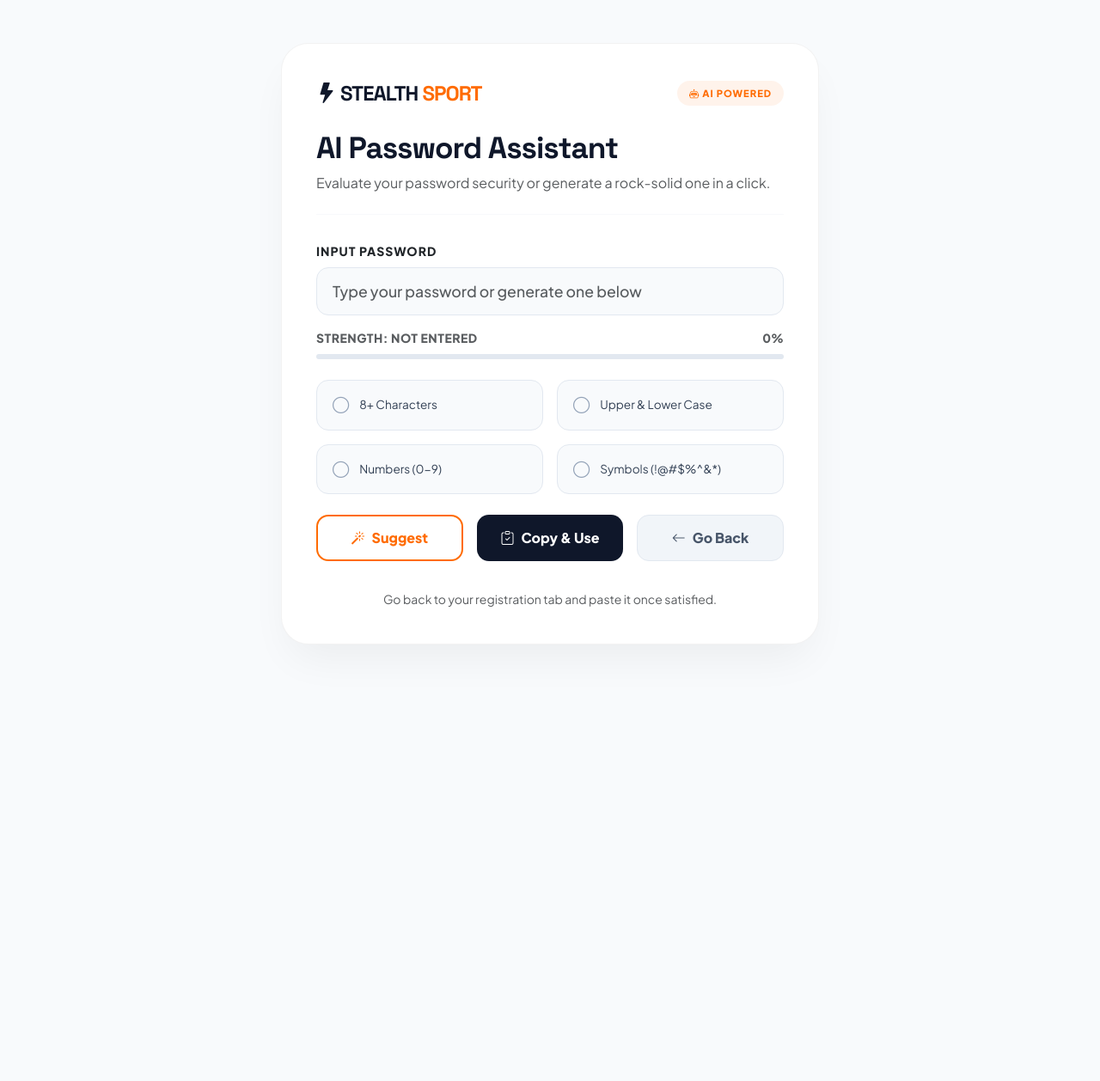
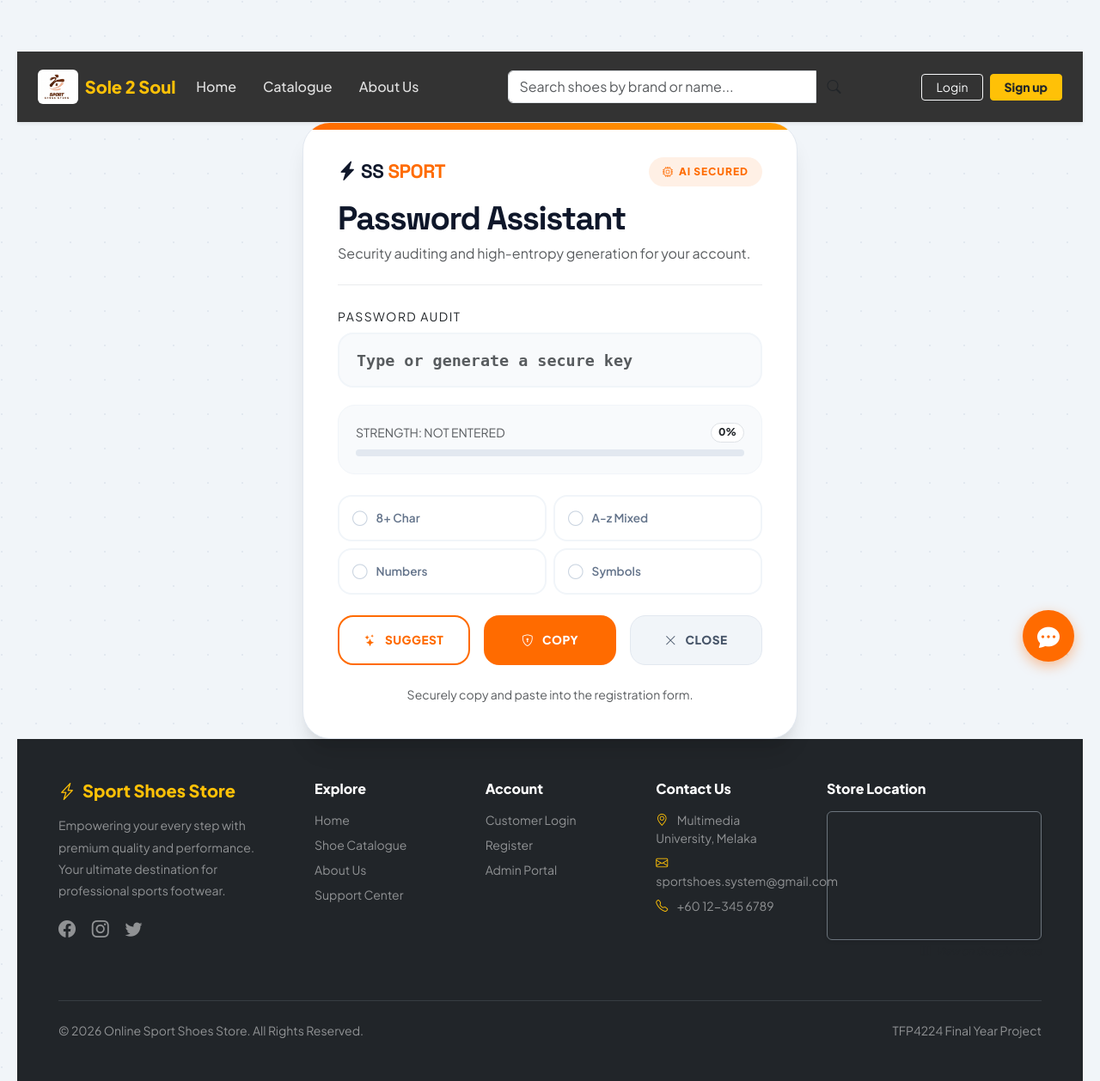
Before and after one commit to LeeYX0630/Online-Sport-Shoes-Store, a PHP site: the page made by Module A/password_assistant.php in a window 1280 px wide. Shown: the whole page at 86% size. Before the commit the page ends 706 px from the top, so only its background shows below. Run offline with PHP 8.4, Linux system fonts and the light colour scheme; a map, chart or similar area stays blank; some libraries are stand-ins or nearby versions; grey boxes are pictures that could not be loaded.

Commit message:
passwordassistance

```diff
--- a/Module A/password_assistant.php
+++ b/Module A/password_assistant.php
@@ -1,17 +1,19 @@
 <?php
 /**
- * STEALTH SPORT SHOES - AI PASSWORD ASSISTANT
+ * SS SPORT - AI PASSWORD ASSISTANT
+ * Fully responsive and optimized for scrolling visibility.
  */
 if (session_status() === PHP_SESSION_NONE) {
     session_start();
 }
+include_once '../includes/header.php';
 ?>
 <!DOCTYPE html>
 <html lang="en">
 <head>
     <meta charset="UTF-8">
     <meta name="viewport" content="width=device-width, initial-scale=1.0">
-    <title>AI Password Security Assistant - Stealth Sport Shoes</title>
+    <title>AI Password Security Assistant - SS Sport</title>
     <link href="https://fonts.googleapis.com/css2?family=Plus+Jakarta+Sans:wght@400;500;600;800&family=Space+Grotesk:wght@700&display=swap" rel="stylesheet">
     <link rel="stylesheet" href="https://cdn.jsdelivr.net/npm/bootstrap@5.3.0/dist/css/bootstrap.min.css">
     <link rel="stylesheet" href="https://cdn.jsdelivr.net/npm/bootstrap-icons@1.11.1/font/bootstrap-icons.css">
@@ -20,26 +22,27 @@ if (session_status() === PHP_SESSION_NONE) {
         :root {
             --brand-orange: #FF6B00;
             --brand-dark: #0F172A;
-            --bg-light: #F8FAFC;
+            --bg-light: #F1F5F9;
             --card-white: #FFFFFF;
-            --border-color: rgba(0, 0, 0, 0.05);
+            --border-color: #E2E8F0;
         }
 
         body {
             background-color: var(--bg-light);
+            background-image: radial-gradient(circle at 2px 2px, #e2e8f0 1px, transparent 0);
+            background-size: 40px 40px;
             font-family: 'Plus Jakarta Sans', sans-serif;
             color: #334155;
             min-height: 100vh;
-            display: flex;
-            align-items: center;
-            justify-content: center;
-            padding: 20px 0;
+            display: block;
+            padding: 60px 20px;
+            overflow-y: auto;
         }
 
         .assistant-wrapper {
             width: 100%;
-            max-width: 650px;
-            margin: auto;
+            max-width: 600px;
+            margin: 0 auto;
         }
 
         .assistant-card {
@@ -47,15 +50,27 @@ if (session_status() === PHP_SESSION_NONE) {
             padding: 40px;
             border-radius: 32px;
             border: 1px solid var(--border-color);
-            box-shadow: 0 25px 50px -12px rgba(0, 0, 0, 0.06);
+            box-shadow: 0 20px 25px -5px rgba(0, 0, 0, 0.1), 0 10px 10px -5px rgba(0, 0, 0, 0.04);
+            position: relative;
+            overflow: hidden;
+        }
+
+        .assistant-card::before {
+            content: "";
+            position: absolute;
+            top: 0;
+            left: 0;
+            width: 100%;
+            height: 8px;
+            background: linear-gradient(90deg, var(--brand-orange), #ff9d00);
         }
 
         .brand-logo-area {
             font-family: 'Space Grotesk', sans-serif;
-            font-size: 1.5rem;
+            font-size: 1.4rem;
             font-weight: 700;
             color: var(--brand-dark);
-            letter-spacing: -1px;
+            letter-spacing: -0.5px;
         }
 
         .brand-logo-area span {
@@ -64,44 +79,58 @@ if (session_status() === PHP_SESSION_NONE) {
 
         .page-title {
             font-family: 'Space Grotesk', sans-serif;
-            font-size: 2.2rem;
-            font-weight: 700;
-            line-height: 1.2;
-            letter-spacing: -1px;
+            font-size: 2.4rem;
+            font-weight: 800;
+            line-height: 1.1;
+            letter-spacing: -1.5px;
             color: var(--brand-dark);
+            margin-top: 15px;
         }
 
         .section-tag {
             color: var(--brand-orange);
             font-weight: 800;
-            font-size: 0.7rem;
-            background: rgba(255, 107, 0, 0.08);
-            padding: 6px 14px;
+            font-size: 0.75rem;
+            background: rgba(255, 107, 0, 0.1);
+            padding: 8px 16px;
             border-radius: 50px;
-            display: inline-block;
+            display: inline-flex;
+            align-items: center;
+            gap: 6px;
             text-transform: uppercase;
             letter-spacing: 1px;
         }
 
         .form-control-custom {
-            height: 56px;
-            border-radius: 14px;
-            border: 1px solid #E2E8F0;
+            height: 64px;
+            border-radius: 18px;
+            border: 2px solid #F1F5F9;
             background: #F8FAFC;
-            font-size: 1.1rem;
-            padding: 0 18px;
-            font-weight: 500;
-            transition: all 0.2s ease;
+            font-size: 1.15rem;
+            padding: 0 20px;
+            font-weight: 600;
+            color: var(--brand-dark);
+            transition: all 0.3s cubic-bezier(0.4, 0, 0.2, 1);
+            font-family: monospace;
         }
 
         .form-control-custom:focus {
-            box-shadow: 0 0 0 4px rgba(255, 107, 0, 0.1);
+            box-shadow: 0 0 0 5px rgba(255, 107, 0, 0.15);
             border-color: var(--brand-orange);
             background: #FFFFFF;
+            outline: none;
+        }
+
+        .strength-meter-container {
+            background: #F8FAFC;
+            padding: 20px;
+            border-radius: 20px;
+            margin-top: 20px;
+            border: 1px solid #F1F5F9;
         }
 
         .strength-meter-bar {
-            height: 6px;
+            height: 8px;
             width: 100%;
             background-color: #E2E8F0;
             border-radius: 10px;
@@ -112,70 +141,79 @@ if (session_status() === PHP_SESSION_NONE) {
         .strength-fill {
             height: 100%;
             width: 0%;
-            transition: width 0.4s ease, background-color 0.4s ease;
+            transition: width 0.6s cubic-bezier(0.34, 1.56, 0.64, 1), background-color 0.4s ease;
             border-radius: 10px;
         }
 
         .metric-card {
-            background: #F8FAFC;
-            border: 1px solid #E2E8F0;
-            border-radius: 14px;
-            padding: 14px 18px;
+            background: #FFFFFF;
+            border: 2px solid #F1F5F9;
+            border-radius: 16px;
+            padding: 12px 15px;
             font-size: 0.85rem;
+            font-weight: 600;
             display: flex;
             align-items: center;
-            gap: 12px;
-            transition: all 0.3s ease;
+            gap: 10px;
+            transition: all 0.2s ease;
+            color: #64748B;
         }
 
         .metric-card.valid {
-            background: rgba(16, 185, 129, 0.05);
-            border-color: rgba(16, 185, 129, 0.2);
-            color: #065F46;
+            background: #F0FDF4;
+            border-color: #BBF7D0;
+            color: #166534;
         }
 
         .metric-card i {
-            font-size: 1.2rem;
-            color: #94A3B8;
+            font-size: 1.1rem;
+            color: #CBD5E1;
         }
 
         .metric-card.valid i {
-            color: #10B981;
+            color: #22C55E;
         }
 
         .btn-action {
-            height: 54px;
-            border-radius: 14px;
-            font-weight: 700;
+            height: 58px;
+            border-radius: 18px;
+            font-weight: 800;
             display: inline-flex;
             align-items: center;
             justify-content: center;
-            gap: 8px;
-            transition: all 0.2s ease;
+            gap: 10px;
+            transition: all 0.3s ease;
+            text-transform: uppercase;
+            font-size: 0.85rem;
+            letter-spacing: 0.5px;
         }
 
+
         .btn-copy {
-            background: var(--brand-dark);
+            background: var(--brand-orange);
             color: white;
             border: none;
             width: 100%;
         }
 
         .btn-copy:hover {
-            background: #1e293b;
-            transform: translateY(-2px);
+            background: #e66000; /* Slightly darker orange on hover */
+            transform: translateY(-3px);
+            box-shadow: 0 10px 15px -3px rgba(255, 107, 0, 0.3);
         }
 
         .btn-generate {
-            background: transparent;
+            background: white;
             color: var(--brand-orange);
             border: 2px solid var(--brand-orange);
             width: 100%;
         }
 
         .btn-generate:hover {
-            background: rgba(255, 107, 0, 0.05);
-            transform: translateY(-2px);
+            background: var(--brand-orange);
+            color: white;
+            transform: translateY(-3px);
+            box-shadow: 0 10px 15px -3px rgba(255, 107, 0, 0.2);
         }
 
         .btn-back {
@@ -188,34 +226,41 @@ if (session_status() === PHP_SESSION_NONE) {
 
         .btn-back:hover {
             background: #E2E8F0;
-            color: #1e293b;
-            transform: translateY(-2px);
+            color: var(--brand-dark);
+        }
+
+        #ai-feedback {
+            border: none;
+            background: linear-gradient(135deg, #FFF7ED 0%, #FFEDD5 100%);
+            position: relative;
+            box-shadow: inset 0 2px 4px rgba(0,0,0,0.02);
         }
 
         .copy-toast {
             visibility: hidden;
-            background-color: #0F172A;
+            background-color: var(--brand-dark);
             color: #fff;
             text-align: center;
-            border-radius: 8px;
-            padding: 10px 20px;
+            border-radius: 12px;
+            padding: 14px 28px;
             position: fixed;
-            z-index: 100;
-            bottom: 30px;
+            z-index: 1000;
+            bottom: 40px;
             left: 50%;
             transform: translateX(-50%);
-            font-weight: 600;
-            font-size: 0.9rem;
-            box-shadow: 0 10px 25px -5px rgba(0, 0, 0, 0.3);
+            font-weight: 700;
+            box-shadow: 0 20px 25px -5px rgba(0, 0, 0, 0.2);
         }
 
         .copy-toast.show {
             visibility: visible;
-            animation: fadein 0.3s, fadeout 0.3s 2.2s;
+            animation: slideUpFade 0.4s forwards, slideDownFade 0.4s 2.2s forwards;
         }
 
-        @keyframes fadein { from { bottom: 0; opacity: 0; } to { bottom: 30px; opacity: 1; } }
-        @keyframes fadeout { from { bottom: 30px; opacity: 1; } to { bottom: 0; opacity: 0; } }
+        @keyframes slideUpFade { from { bottom: 0; opacity: 0; } to { bottom: 40px; opacity: 1; } }
+        @keyframes slideDownFade { from { bottom: 40px; opacity: 1; } to { bottom: 0; opacity: 0; } }
+
+        hr { opacity: 0.1; }
     </style>
 </head>
 <body>
@@ -223,28 +268,26 @@ if (session_status() === PHP_SESSION_NONE) {
 <div class="container assistant-wrapper">
     <div class="assistant-card">
 
-        <div class="d-flex justify-content-between align-items-center mb-4">
-            <div class="brand-logo-area"><i class="bi bi-lightning-fill"></i> STEALTH <span>SPORT</span></div>
-            <span class="section-tag"><i class="bi bi-robot"></i> AI Powered</span>
+        <div class="d-flex justify-content-between align-items-center">
+            <div class="brand-logo-area"><i class="bi bi-lightning-charge-fill"></i> SS <span>SPORT</span></div>
+            <span class="section-tag"><i class="bi bi-cpu"></i> AI Secured</span>
         </div>
 
-        <div class="mb-4">
-            <h1 class="page-title">AI Password Assistant</h1>
-            <p class="text-muted mb-0">Evaluate your password security or generate a rock-solid one in a click.</p>
+        <div class="mt-3 mb-4">
+            <h1 class="page-title">Password Assistant</h1>
+            <p class="text-muted mt-2 mb-0">Security auditing and high-entropy generation for your account.</p>
         </div>
 
-        <hr style="border-color: #E2E8F0; margin-bottom: 30px;">
+        <hr class="my-4">
 
         <div class="mb-4">
-            <label class="form-label fw-bold text-dark text-uppercase small" style="letter-spacing: 1px;">Input Password</label>
-            <div class="input-group">
-                <input type="text" id="ai-password-input" class="form-control form-control-custom" placeholder="Type your password or generate one below" autocomplete="off">
-            </div>
+            <label class="form-label fw-800 text-dark text-uppercase small mb-2" style="letter-spacing: 1.5px;">Password Audit</label>
+            <input type="text" id="ai-password-input" class="form-control form-control-custom" placeholder="Type or generate a secure key" autocomplete="off">
 
-            <div class="mt-3">
+            <div class="strength-meter-container">
                 <div class="d-flex justify-content-between align-items-center mb-2">
-                    <span id="strength-label" class="small fw-bold text-muted" style="text-transform: uppercase; letter-spacing: 0.5px;">Strength: Not Entered</span>
-                    <span id="strength-percent" class="small fw-bold text-muted">0%</span>
+                    <span id="strength-label" class="small fw-800 text-muted" style="text-transform: uppercase;">Strength: Not Entered</span>
+                    <span id="strength-percent" class="badge rounded-pill bg-white text-dark border fw-800">0%</span>
                 </div>
                 <div class="strength-meter-bar">
                     <div id="strength-fill" class="strength-fill"></div>
@@ -252,62 +295,83 @@ if (session_status() === PHP_SESSION_NONE) {
             </div>
         </div>
 
-        <div class="row g-3 mb-4">
-            <div class="col-sm-6">
+        <div class="row g-2 mb-4">
+            <div class="col-6">
                 <div id="rule-length" class="metric-card">
-                    <i id="icon-length" class="bi bi-circle"></i> 8+ Characters
+                    <i id="icon-length" class="bi bi-circle"></i> 8+ Char
                 </div>
             </div>
-            <div class="col-sm-6">
+            <div class="col-6">
                 <div id="rule-case" class="metric-card">
-                    <i id="icon-case" class="bi bi-circle"></i> Upper & Lower Case
+                    <i id="icon-case" class="bi bi-circle"></i> A-z Mixed
                 </div>
             </div>
-            <div class="col-sm-6">
+            <div class="col-6">
                 <div id="rule-number" class="metric-card">
-                    <i id="icon-number" class="bi bi-circle"></i> Numbers (0-9)
+                    <i id="icon-number" class="bi bi-circle"></i> Numbers
                 </div>
             </div>
-            <div class="col-sm-6">
+            <div class="col-6">
                 <div id="rule-symbol" class="metric-card">
-                    <i id="icon-symbol" class="bi bi-circle"></i> Symbols (!@#$%^&*)
+                    <i id="icon-symbol" class="bi bi-circle"></i> Symbols
                 </div>
             </div>
         </div>
 
-        <div id="ai-feedback" class="p-3 mb-4 rounded-3 d-none" style="font-size: 0.85rem; border-left: 4px solid var(--brand-orange); background: #FFF7ED;">
-            <strong style="color: #9A3412;"><i class="bi bi-shield-shaded"></i> AI Security Advice:</strong>
-            <p id="ai-feedback-text" class="mb-0 mt-1 text-muted"></p>
+        <div id="ai-feedback" class="p-3 mb-4 rounded-4 d-none">
+            <div class="d-flex gap-2 align-items-center mb-1">
+                <i class="bi bi-shield-check text-orange fs-5"></i>
+                <strong style="color: #9A3412; font-size: 0.9rem;">AI SECURITY ADVICE</strong>
+            </div>
+            <p id="ai-feedback-text" class="mb-0 text-muted" style="font-size: 0.85rem; line-height: 1.5;"></p>
         </div>
 
         <div class="row g-3">
             <div class="col-md-4">
                 <button type="button" id="btn-generate" class="btn btn-action btn-generate">
-                    <i class="bi bi-magic"></i> Suggest
+                    <i class="bi bi-stars"></i> Suggest
                 </button>
             </div>
             <div class="col-md-4">
                 <button type="button" id="btn-copy" class="btn btn-action btn-copy">
-                    <i class="bi bi-clipboard-check"></i> Copy & Use
+                    <i class="bi bi-shield-lock"></i> Copy
                 </button>
             </div>
             <div class="col-md-4">
-                <button type="button" onclick="window.close();" class="btn btn-action btn-back">
-                    <i class="bi bi-arrow-left"></i> Go Back
+                <!-- Fixed Close Button Logic -->
+                <button type="button" id="btn-close-app" class="btn btn-action btn-back">
+                    <i class="bi bi-x-lg"></i> Close
                 </button>
             </div>
         </div>
 
-        <div class="text-center mt-4 pt-2">
-            <span class="small text-muted">Go back to your registration tab and paste it once satisfied.</span>
+        <div class="text-center mt-4">
+            <p class="small text-muted mb-0 fw-500">Securely copy and paste into the registration form.</p>
         </div>
 
     </div>
 </div>
 
-<div id="copy-toast" class="copy-toast">Password copied to clipboard!</div>
+<div id="copy-toast" class="copy-toast">Security Key Copied to Clipboard!</div>
 
 <script>
+// Logic to handle Close vs Back based on how the window was opened
+document.getElementById('btn-close-app').addEventListener('click', () => {
+    // Check if the page has a referrer (where it came from)
+    if (window.opener || window.history.length > 1) {
+        // Try to close if it's a popup
+        window.close();
+        // If it's still open, go back in history
+        setTimeout(() => {
+            window.history.back();
+        }, 100);
+    } else {
+        // Default to your home page if all else fails
+        window.location.href = '../index.php';
+    }
+});
+
+// --- START OF UNMODIFIED FUNCTIONAL LOGIC ---
 const pwdInput = document.getElementById('ai-password-input');
 const fill = document.getElementById('strength-fill');
 const sLabel = document.getElementById('strength-label');
@@ -416,6 +480,6 @@ document.getElementById('btn-copy').addEventListener('click', () => {
     });
 });
 </script>
-
 </body>
 </html>
+<?php include_once '../includes/footer.php'; ?>
```
